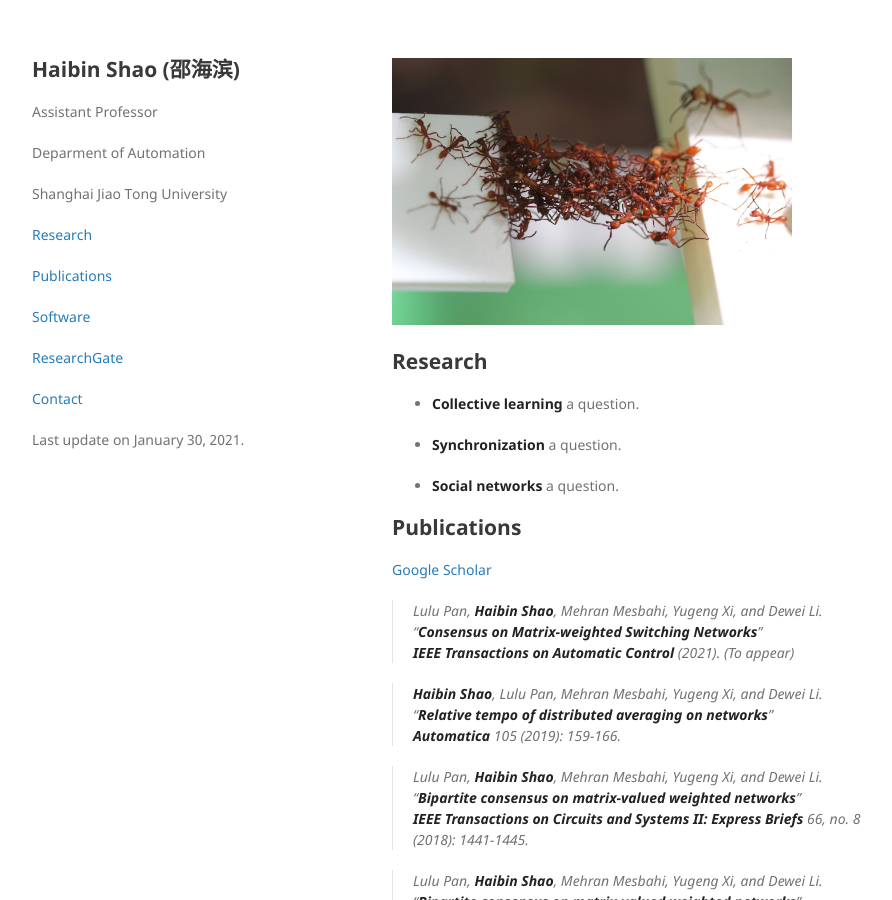
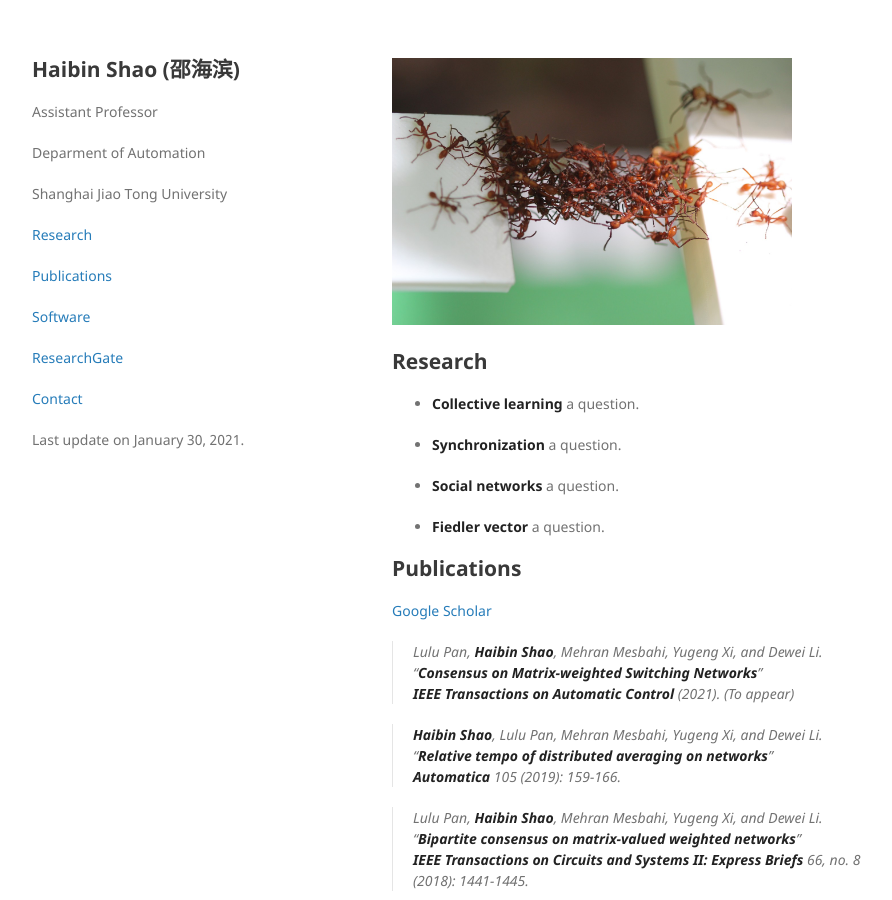
Before and after one commit to hbshao1201/shaohaibin.github.io, a Jekyll site: the page built from index.md, in a window 1280 px wide and 900 px high. Shown: the whole window, without its empty margins (178-1070 px from the left). Built offline with Jekyll 4.4.1, drawn with Linux system fonts in a browser that asks for light colours; our own code applies the rules of GitHub Pages for plain Markdown files.

Commit message:
Update index.md

```diff
--- a/index.md
+++ b/index.md
@@ -1,10 +1,12 @@
 <img src="./images/swarms-ants.jpeg" width="400"/>
 <h2 id="Research">Research</h2>
-*  **Collective learning** a question.
+* **Collective learning** a question.
 
 * **Synchronization** a question.
 
 * **Social networks** a question.
+
+* **Fiedler vector** a question.
 
 <h2 id="Publications">Publications</h2>
 
```
